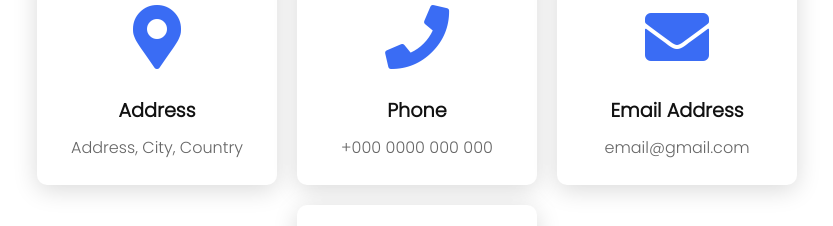
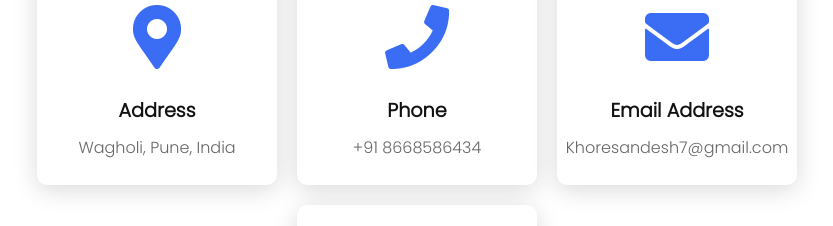
Before and after one commit to SandeshKhore/Sandesh_Portfolio.github.io, a plain HTML site: page index.html in a window 1280 px wide. Shown: the part 5220-5446 px from the top of the page, without its empty margins (223-1056 px from the left). Drawn offline with Linux system fonts and the light colour scheme.

Commit message:
Update index.html

```diff
--- a/index.html
+++ b/index.html
@@ -228,7 +228,7 @@
                     </div>
                     <div class="info">
                         <h3>Address</h3>
-                        <span>Address, City, Country</span>
+                        <span>Wagholi, Pune, India</span>
                     </div>
                 </div>
                 <div class="card">
@@ -237,7 +237,7 @@
                     </div>
                     <div class="info">
                         <h3>Phone</h3>
-                        <span>+000 0000 000 000</span>
+                        <span>+91 8668586434</span>
                     </div>
                 </div>
                 <div class="card">
@@ -246,7 +246,7 @@
                     </div>
                     <div class="info">
                         <h3>Email Address</h3>
-                        <span>email@gmail.com</span>
+                        <span>Khoresandesh7@gmail.com</span>
                     </div>
                 </div>
                 <div class="card">
```
